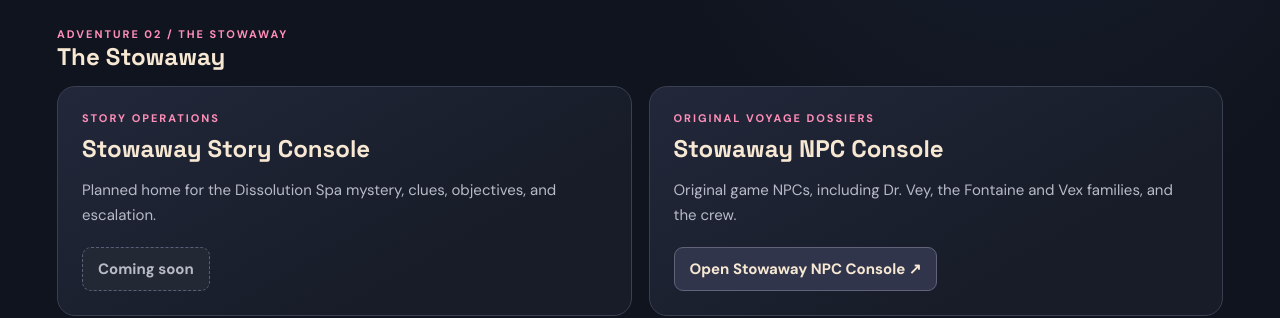
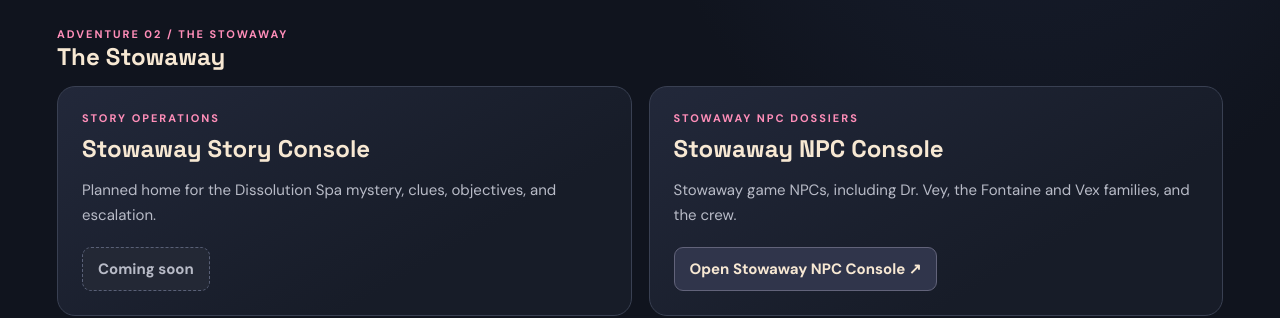
Before and after one commit to jcohen-md-phd/grand-elsewhere, a plain HTML site: page gm-dash.html in a window 1280 px wide. Shown: the part 887-1205 px from the top of the page. Drawn offline with Linux system fonts and the light colour scheme.

Commit message:
Update gm-dash.html

```diff
--- a/gm-dash.html
+++ b/gm-dash.html
@@ -39,7 +39,7 @@ section{margin-top:32px}.textarea{width:100%;min-height:260px;resize:vertical;ba
 </div></section>
 <section class="link-section" id="stowaway" aria-labelledby="stowaway-heading"><div class="eyebrow">Adventure 02 / The Stowaway</div><h2 id="stowaway-heading">The Stowaway</h2><div class="grid">
 <article class="panel"><div class="eyebrow">Story operations</div><h2>Stowaway Story Console</h2><p>Planned home for the Dissolution Spa mystery, clues, objectives, and escalation.</p><span class="placeholder" aria-label="Stowaway Story Console coming soon">Coming soon</span></article>
-<article class="panel"><div class="eyebrow">Original voyage dossiers</div><h2>Stowaway NPC Console</h2><p>Original game NPCs, including Dr. Vey, the Fontaine and Vex families, and the crew.</p><a class="action" href="grand_elsewhere_gm.html">Open Stowaway NPC Console ↗</a></article>
+<article class="panel"><div class="eyebrow">Stowaway NPC dossiers</div><h2>Stowaway NPC Console</h2><p>Stowaway game NPCs, including Dr. Vey, the Fontaine and Vex families, and the crew.</p><a class="action" href="grand_elsewhere_gm.html">Open Stowaway NPC Console ↗</a></article>
 </div></section>
 <section class="panel"><div class="eyebrow">Live Session / Autosaved on this device</div><h2>Session notes</h2><p>Use this as your scratchpad during play.<br>Notes save automatically in this browser on this device; they are not uploaded to GitHub and will not sync to another device.</p><textarea class="textarea" id="notes" placeholder="Session notes, events, decisions, NPC interactions…"></textarea><div class="row" style="margin-top:13px"><span id="status" class="meta" aria-live="polite">Ready to take notes</span><button class="btn" id="export">Export dashboard notes</button><button class="btn" id="import">Import dashboard notes</button><input id="file" type="file" accept="application/json,.json" hidden><button class="btn" id="clear">Clear notes</button></div></section>
 <section class="grid"><article class="panel"><div class="eyebrow">Encounter state</div><h2>Active questions &amp; clues</h2><textarea class="textarea smallarea" id="clues" placeholder="Open mysteries, revealed clues, unresolved leads…"></textarea></article><article class="panel"><div class="eyebrow">Game clock</div><h2>Escalation &amp; timeline</h2><textarea class="textarea smallarea" id="timeline" placeholder="T+00:00 — Record the opening event, developments, and countdowns…"></textarea></article></section>
```
